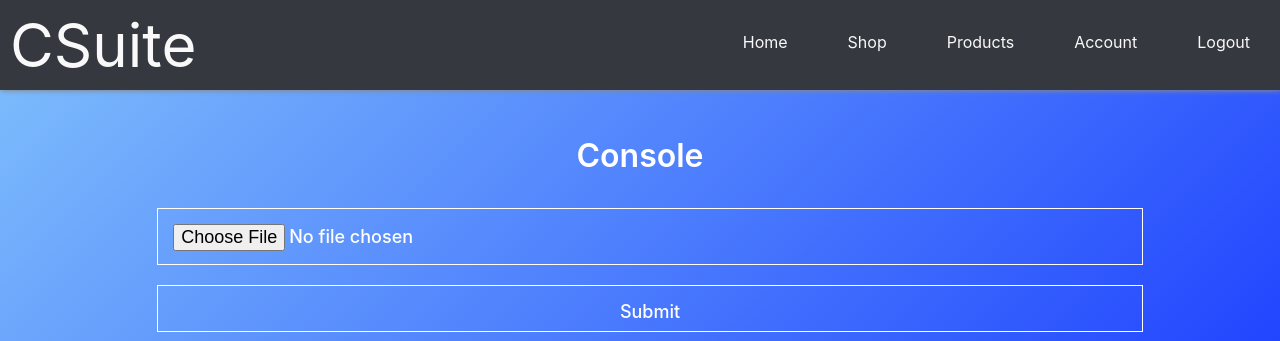
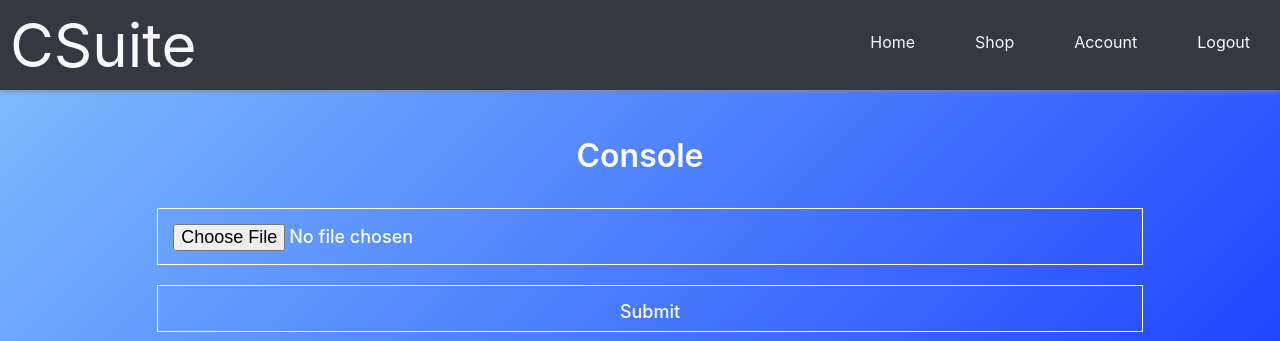
Before and after one commit to GalacticSquirel/crazysuite, a Flask app: page /admin in a window 1280 px wide. Shown: the top 341 px of the page. Run offline with Flask 2, Linux system fonts and the light colour scheme; a user stored in the database is signed in.

Commit message:
Update base.html
Removed old products page from navigation bar

```diff
--- a/web/templates/base.html
+++ b/web/templates/base.html
@@ -34,10 +34,6 @@
 
                     {% if current_user.is_authenticated %}
                     <li>
-                        <a href="{{ url_for('main.products') }}">Products</a>
-                    </li>
-
-                    <li>
                         <a href="{{ url_for('main.account') }}">Account</a>
                     </li>
 
```
